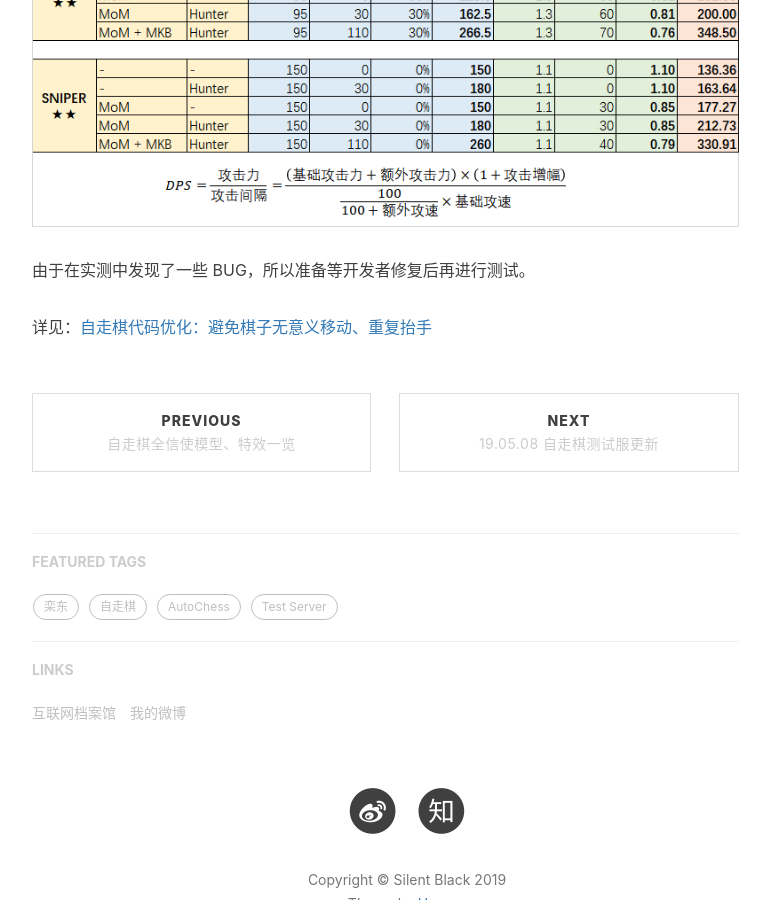
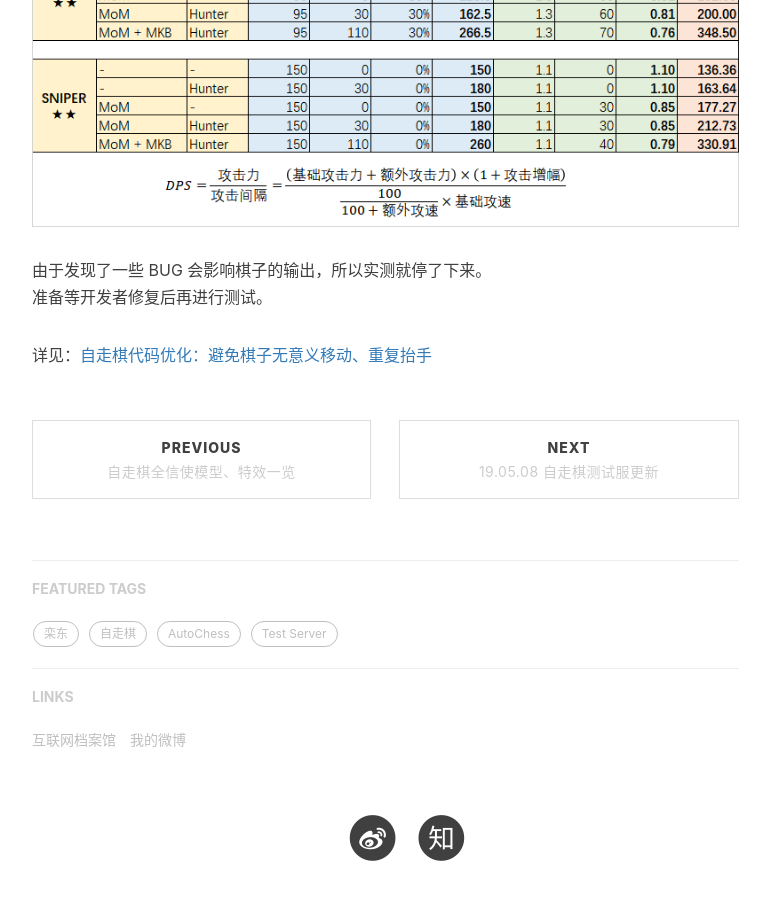
Before and after one commit to zizouqi/zizouqi.github.io, a Jekyll site: the page built from _posts/2019-05-08-sniper-drow-dps.md, in a window 1280 px wide and 900 px high, scrolled down 868 px. Shown: the whole window, without its empty margins (233-1003 px from the left). Built offline with Jekyll 4.4.1, drawn with Linux system fonts in a browser that asks for light colours; nearby versions of some CDN libraries; comment, search, counter and statistics services are not loaded.

Commit message:
Update 2019-05-08-sniper-drow-dps.md

```diff
--- a/_posts/2019-05-08-sniper-drow-dps.md
+++ b/_posts/2019-05-08-sniper-drow-dps.md
@@ -16,6 +16,7 @@ tags:
 
 [![DPS Table](/img/in-post/post-sniper-drow-dps/table.png)](https://zizouqi.github.io/img/in-post/post-sniper-drow-dps/table.png)
 
-由于在实测中发现了一些 BUG，所以准备等开发者修复后再进行测试。
+由于发现了一些 BUG 会影响棋子的输出，所以实测就停了下来。
+准备等开发者修复后再进行测试。
 
 详见：[自走棋代码优化：避免棋子无意义移动、重复抬手](/2019/05/10/autochess-code-optimization/)
```
